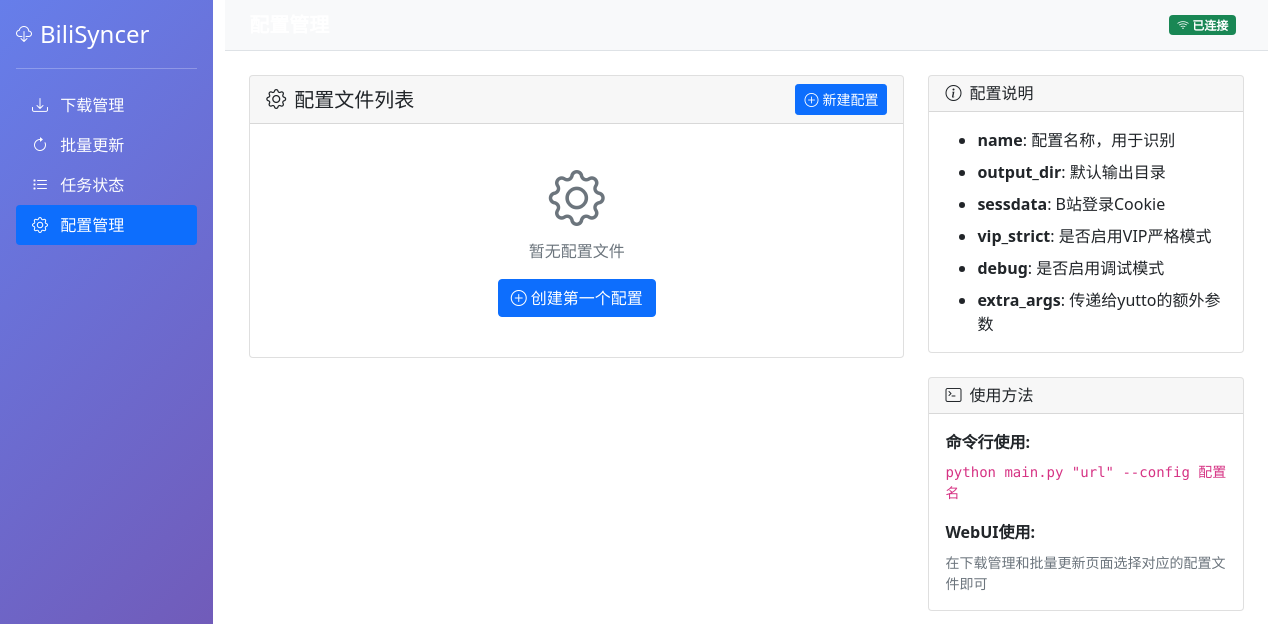
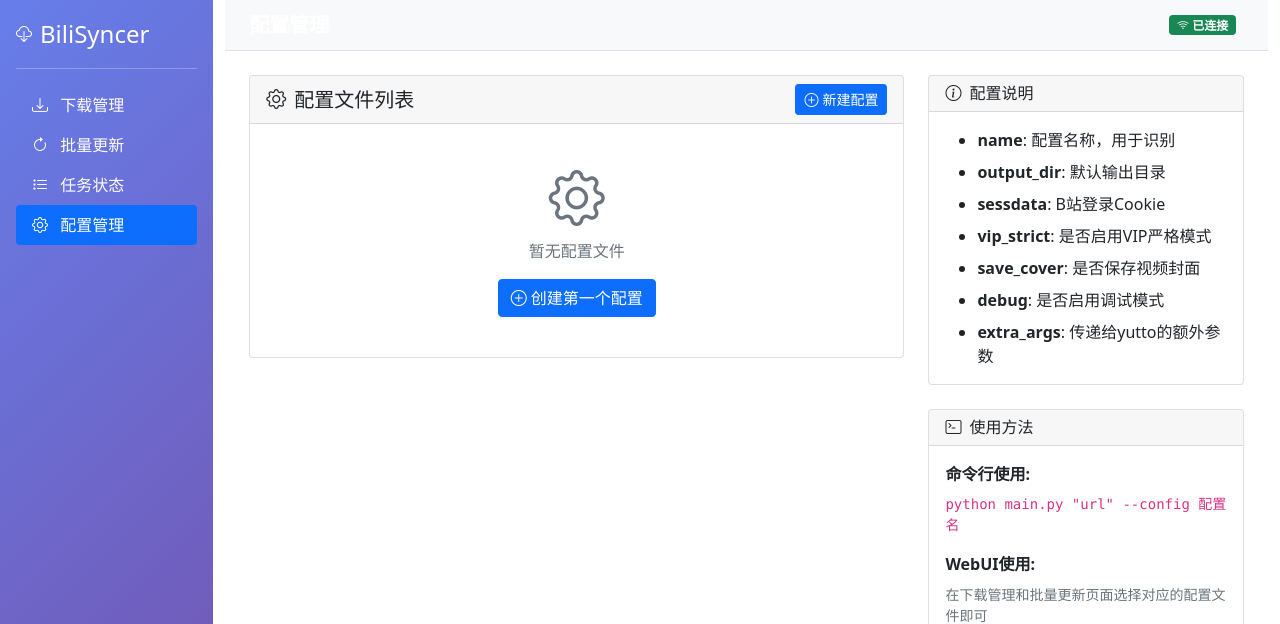
Before and after one commit to dongshuyan/BiliSyncer, a Flask app: page /config in a window 1280 px wide. Shown: the top 624 px of the page. Run offline with Flask 3, Linux system fonts and the light colour scheme; data that the repository does not hold is empty; some libraries are stand-ins or nearby versions.

Commit message:
feat: 添加--save-cover参数支持
- 支持命令行--save-cover参数，传递给yutto
- 配置文件支持save_cover字段
- WebUI界面添加保存封面复选框
- 更新main.py参数解析和配置处理
- 更新配置管理器支持save_cover验证
- 更新所有WebUI模板支持新参数
- 更新WebUI后端API处理save_cover参数
- 更新README文档说明新功能

```diff
--- a/utils/config_manager.py
+++ b/utils/config_manager.py
@@ -86,6 +86,7 @@
             'output_dir': '~/Downloads',
             'sessdata': '',
             'vip_strict': False,
+            'save_cover': False,
             'debug': False,
             'extra_args': []
         }
@@ -108,6 +109,9 @@
         if 'vip_strict' in config and not isinstance(config['vip_strict'], bool):
             errors.append("vip_strict 必须是布尔值")
 
+        if 'save_cover' in config and not isinstance(config['save_cover'], bool):
+            errors.append("save_cover 必须是布尔值")
+
         if 'debug' in config and not isinstance(config['debug'], bool):
             errors.append("debug 必须是布尔值")
 
@@ -126,6 +130,7 @@
             'output_dir': config.get('output_dir', '~/Downloads'),
             'sessdata': config.get('sessdata', ''),
             'vip_strict': config.get('vip_strict', False),
+            'save_cover': config.get('save_cover', False),
             'debug': config.get('debug', False),
             'extra_args': config.get('extra_args', [])
         }
--- a/webui/app.py
+++ b/webui/app.py
@@ -216,6 +216,7 @@
     output_dir = data.get('output_dir', '~/Downloads').strip()
     cookie = data.get('cookie', '').strip()
     vip_strict = data.get('vip_strict', False)
+    save_cover = data.get('save_cover', False)
     debug = data.get('debug', False)
     extra_args_from_config = data.get('extra_args', [])
 
@@ -229,6 +230,8 @@
     extra_args = extra_args_from_config.copy() if extra_args_from_config else []
     if vip_strict:
         extra_args.append('--vip-strict')
+    if save_cover:
+        extra_args.append('--save-cover')
     if debug:
         extra_args.append('--debug')
 
@@ -316,6 +319,7 @@
     output_dir = data.get('output_dir', '~/Downloads').strip()
     cookie = data.get('cookie', '').strip()
     vip_strict = data.get('vip_strict', False)
+    save_cover = data.get('save_cover', False)
     debug = data.get('debug', False)
     extra_args_from_config = data.get('extra_args', [])
 
@@ -326,6 +330,8 @@
     extra_args = extra_args_from_config.copy() if extra_args_from_config else []
     if vip_strict:
         extra_args.append('--vip-strict')
+    if save_cover:
+        extra_args.append('--save-cover')
     if debug:
         extra_args.append('--debug')
 
--- a/webui/templates/config.html
+++ b/webui/templates/config.html
@@ -49,6 +49,9 @@
                     </li>
                     <li class="mb-2">
                         <strong>vip_strict</strong>: 是否启用VIP严格模式
+                    </li>
+                    <li class="mb-2">
+                        <strong>save_cover</strong>: 是否保存视频封面
                     </li>
                     <li class="mb-2">
                         <strong>debug</strong>: 是否启用调试模式
@@ -119,7 +122,7 @@
                     </div>
 
                     <div class="row mb-3">
-                        <div class="col-md-6">
+                        <div class="col-md-4">
                             <div class="form-check">
                                 <input class="form-check-input" type="checkbox" id="config-vip-strict" name="vip_strict">
                                 <label class="form-check-label" for="config-vip-strict">
@@ -127,7 +130,15 @@
                                 </label>
                             </div>
                         </div>
-                        <div class="col-md-6">
+                        <div class="col-md-4">
+                            <div class="form-check">
+                                <input class="form-check-input" type="checkbox" id="config-save-cover" name="save_cover">
+                                <label class="form-check-label" for="config-save-cover">
+                                    保存封面
+                                </label>
+                            </div>
+                        </div>
+                        <div class="col-md-4">
                             <div class="form-check">
                                 <input class="form-check-input" type="checkbox" id="config-debug" name="debug">
                                 <label class="form-check-label" for="config-debug">
@@ -227,6 +238,9 @@
                         <span class="badge bg-${config.vip_strict ? 'warning' : 'secondary'} me-1">
                             ${config.vip_strict ? 'VIP模式' : '普通模式'}
                         </span>
+                        <span class="badge bg-${config.save_cover ? 'success' : 'secondary'} me-1">
+                            ${config.save_cover ? '保存封面' : '不保存封面'}
+                        </span>
                         <span class="badge bg-${config.debug ? 'info' : 'secondary'} me-1">
                             ${config.debug ? '调试模式' : '正常模式'}
                         </span>
@@ -272,6 +286,7 @@
         document.getElementById('config-output-dir').value = config.output_dir || '';
         document.getElementById('config-sessdata').value = config.sessdata || '';
         document.getElementById('config-vip-strict').checked = config.vip_strict || false;
+        document.getElementById('config-save-cover').checked = config.save_cover || false;
         document.getElementById('config-debug').checked = config.debug || false;
 
         // 处理额外参数
@@ -295,6 +310,7 @@
             output_dir: formData.get('output_dir'),
             sessdata: formData.get('sessdata'),
             vip_strict: document.getElementById('config-vip-strict').checked,
+            save_cover: document.getElementById('config-save-cover').checked,
             debug: document.getElementById('config-debug').checked,
             extra_args: extraArgs
         };
```
Also changed, not shown: main.py (+14 -0 lines), webui/templates/index.html (+13 -2 lines), webui/templates/update.html (+13 -2 lines), README.md, README_ZH.md.
